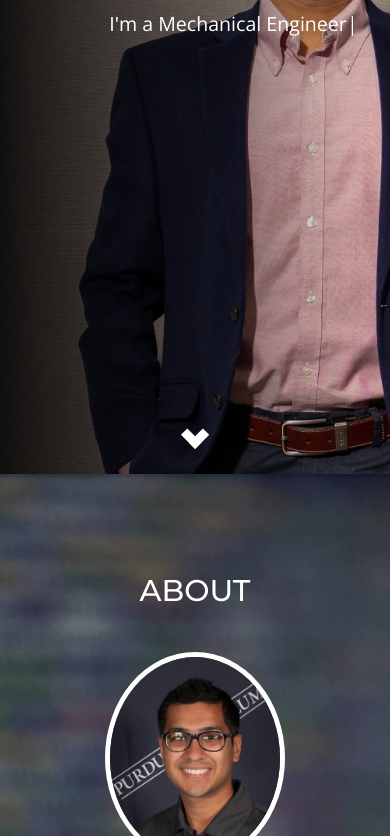
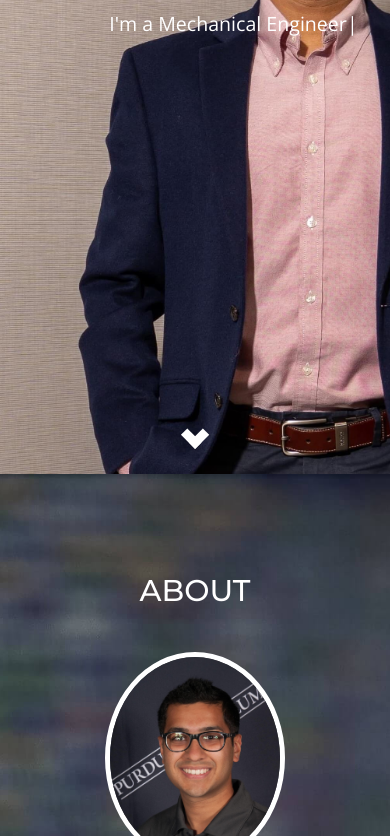
Before and after one commit to nihargarg/nihargarg.github.io, a plain HTML site: page index.html in a window 390 px wide. Shown: the part 370-1206 px from the top of the page. Drawn offline with nearby package versions, Linux system fonts and the light colour scheme; some packages are replaced by stand-ins of ours; a script that the page names is missing.

Commit message:
testing for phone background

```diff
--- a/index.html
+++ b/index.html
@@ -25,7 +25,7 @@
 
 <body data-spy="scroll" data-target=".navbar" data-offset="50">
 	<header id="home-section" class='main-header'>
-		<div class='black'></div>
+
 			<nav class='navbar navbar-inverse navbar-fixed-top'>
 				<div class='container-fluid'>
 					<div class='navbar-header'>
```
